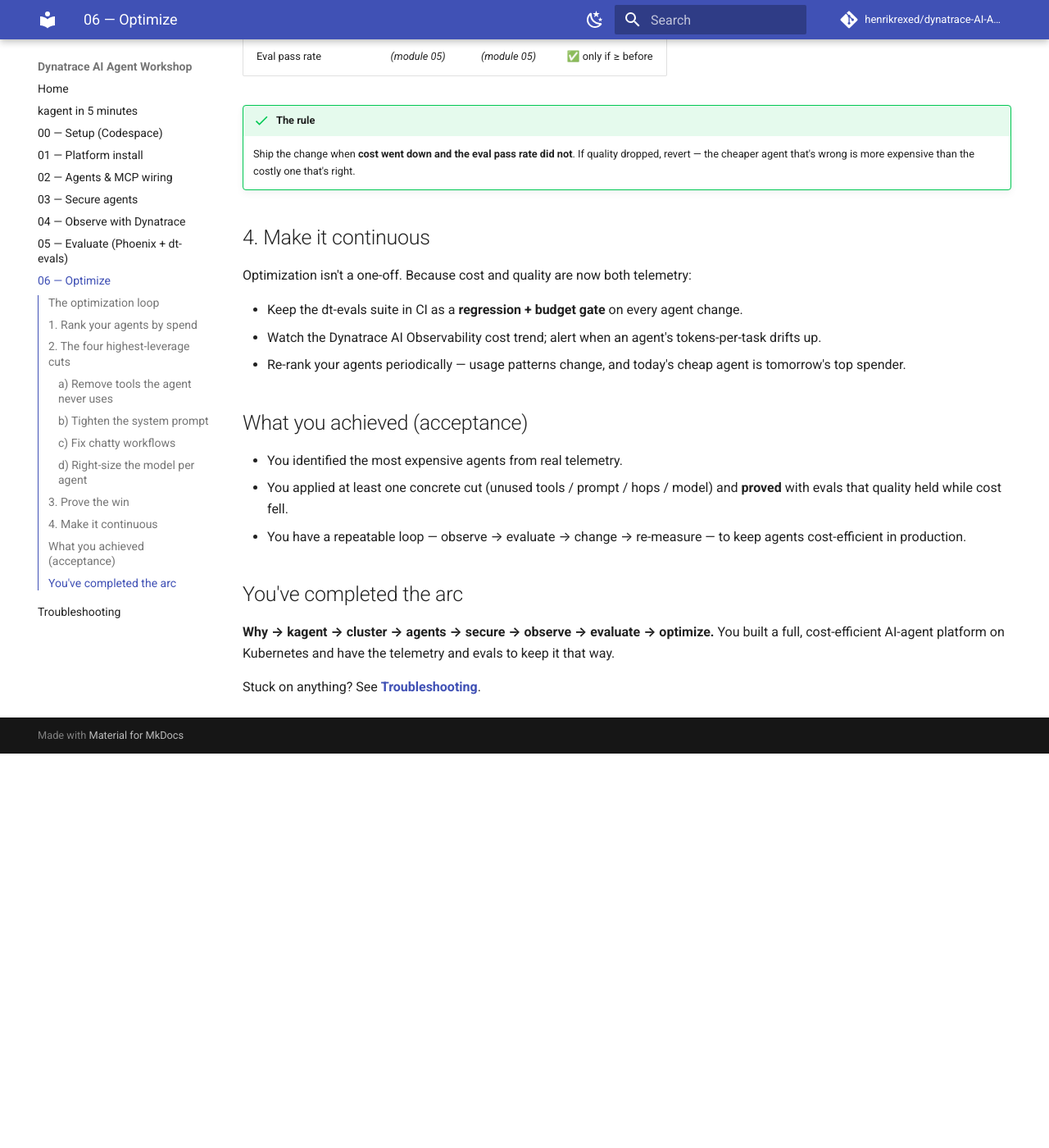
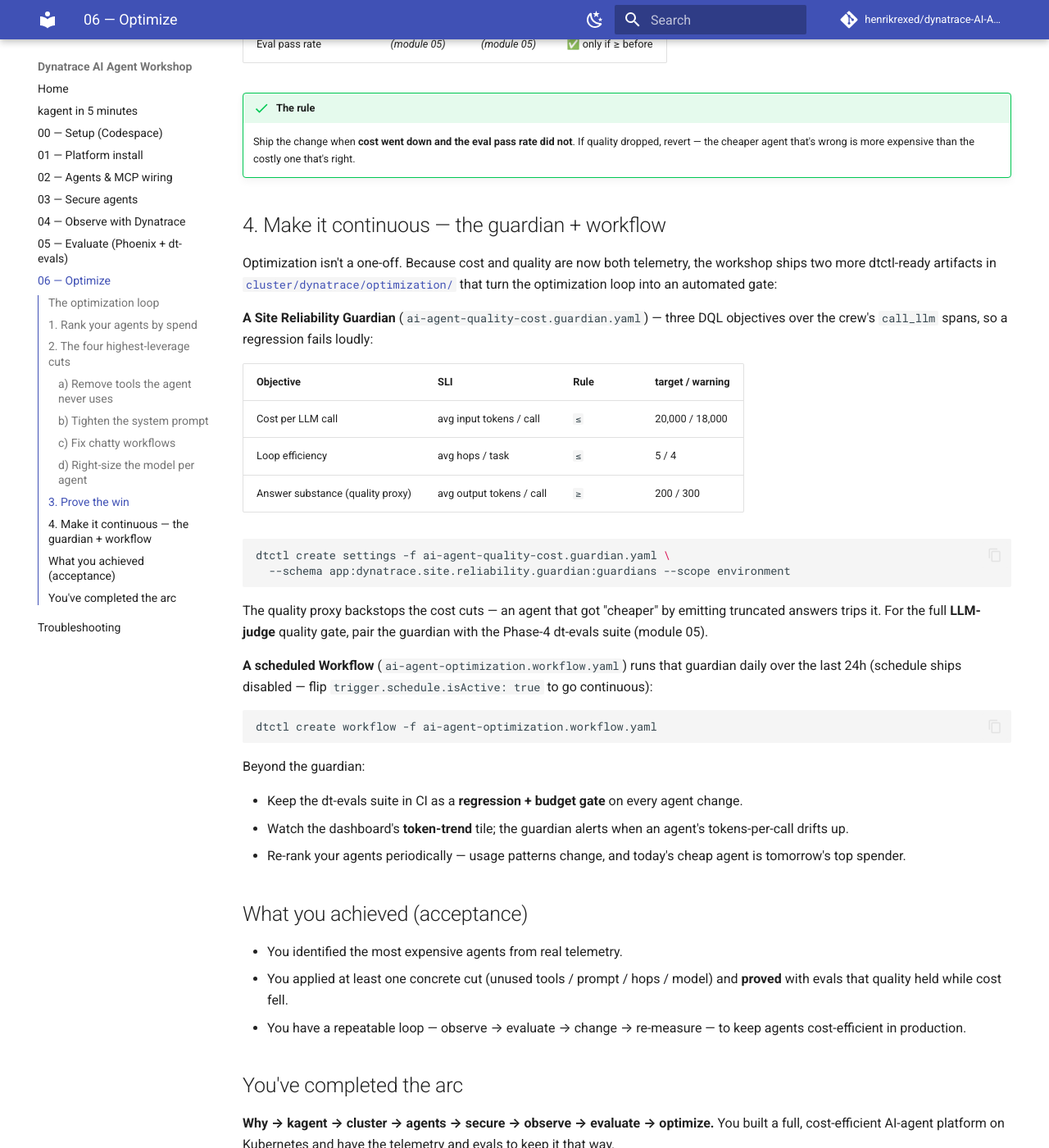
Before and after one commit to dynatrace-wwse/workshop-dynatrace-ai-agents, an MkDocs documentation site: the page built from docs/06-optimize.md, in a window 1280 px wide and 1400 px high, scrolled down 4014 px. Shown: the whole window at 82% size. Built offline with MkDocs 1.6.1 and Material for MkDocs 9.7.7, drawn with Linux system fonts in a browser that asks for light colours; comment, search, counter and statistics services are not loaded; before the commit the page ends 4933 px from its top, so only the background shows below that; some of the changed text lies outside the part shown.

Commit message:
feat(optimize): board feedback — YAML assets + SRG guardian + scheduled workflow
Address  review feedback on PR #9:

1. dtctl-ready YAML — converted the dashboard and notebook from JSON to YAML
   (dtctl apply / dtctl create notebook straight from the repo); dropped the
   JSON copies and the deploy_dashboard.sh (JSON-only) path.
2. Site Reliability Guardian — ai-agent-quality-cost.guardian.yaml: three DQL
   objectives (cost/call <=20k, loops/task <=5, answer-substance >=200) over the
   crew's call_llm spans. The quality proxy backstops cost cuts; pairs with the
   Phase-4 dt-evals LLM-judge gate.
3. Workflow — ai-agent-optimization.workflow.yaml: scheduled daily run of the
   guardian (schedule disabled by default; flip isActive to go continuous).

docs/06-optimize.md §4 now documents the guardian + workflow as the continuous
gate; top tip and deploy commands switched to the YAML/dtctl path. README covers
all four artifacts + reference deployment IDs.

All SLIs/DQL validated against live crew telemetry. Deployed to
oat05854.dev.apps.dynatracelabs.com: guardian de5dde8f-..., workflow 70bebb93-...
(dashboard 70385f20-..., notebook 600cc6ab-... unchanged).

Co-Authored-By: Claude Opus 4.8 <noreply@anthropic.com>

````diff
--- a/docs/06-optimize.md
+++ b/docs/06-optimize.md
@@ -33,10 +33,9 @@ cheap agent that gives wrong answers.
 
     ```bash
     dtctl config use-context <your-tenant>
-    bash <dt-app-dashboards-skill>/scripts/deploy_dashboard.sh \
-      cluster/dynatrace/optimization/ai-agent-optimization.dashboard.json
-    dtctl create notebook \
-      -f cluster/dynatrace/optimization/ai-agent-optimization-before-after.notebook.json
+    cd cluster/dynatrace/optimization
+    dtctl apply -f ai-agent-optimization.dashboard.yaml
+    dtctl create notebook -f ai-agent-optimization-before-after.notebook.yaml
     ```
 
     - **Dashboard** — *AI Agent Optimization*: spend ranking, input:output ratio,
@@ -44,7 +43,8 @@ cheap agent that gives wrong answers.
     - **Notebook** — *AI Agent Optimization — before/after*: the observe → find →
       change → re-measure → keep/revert walkthrough, one runnable DQL cell per step.
 
-    Both live in [`cluster/dynatrace/optimization/`](https://github.com/henrikrexed/dynatrace-AI-Agent-Workshop/tree/main/cluster/dynatrace/optimization) with a README.
+    All four artifacts (dashboard, notebook, guardian, workflow — §4) are
+    dtctl-ready YAML in [`cluster/dynatrace/optimization/`](https://github.com/henrikrexed/dynatrace-AI-Agent-Workshop/tree/main/cluster/dynatrace/optimization) with a README.
 
 ## 1. Rank your agents by spend
 
@@ -203,14 +203,45 @@ Fill the scorecard from those two runs:
     quality dropped, revert — the cheaper agent that's wrong is more expensive
     than the costly one that's right.
 
-## 4. Make it continuous
+## 4. Make it continuous — the guardian + workflow
 
-Optimization isn't a one-off. Because cost and quality are now both telemetry:
+Optimization isn't a one-off. Because cost and quality are now both telemetry,
+the workshop ships two more dtctl-ready artifacts in
+[`cluster/dynatrace/optimization/`](https://github.com/henrikrexed/dynatrace-AI-Agent-Workshop/tree/main/cluster/dynatrace/optimization)
+that turn the optimization loop into an automated gate:
+
+**A Site Reliability Guardian** (`ai-agent-quality-cost.guardian.yaml`) — three
+DQL objectives over the crew's `call_llm` spans, so a regression fails loudly:
+
+| Objective | SLI | Rule | target / warning |
+|-----------|-----|------|------------------|
+| Cost per LLM call | avg input tokens / call | `≤` | 20,000 / 18,000 |
+| Loop efficiency | avg hops / task | `≤` | 5 / 4 |
+| Answer substance (quality proxy) | avg output tokens / call | `≥` | 200 / 300 |
+
+```bash
+dtctl create settings -f ai-agent-quality-cost.guardian.yaml \
+  --schema app:dynatrace.site.reliability.guardian:guardians --scope environment
+```
+
+The quality proxy backstops the cost cuts — an agent that got "cheaper" by
+emitting truncated answers trips it. For the full **LLM-judge** quality gate,
+pair the guardian with the Phase-4 dt-evals suite (module 05).
+
+**A scheduled Workflow** (`ai-agent-optimization.workflow.yaml`) runs that
+guardian daily over the last 24h (schedule ships disabled — flip
+`trigger.schedule.isActive: true` to go continuous):
+
+```bash
+dtctl create workflow -f ai-agent-optimization.workflow.yaml
+```
+
+Beyond the guardian:
 
 - Keep the dt-evals suite in CI as a **regression + budget gate** on every agent
   change.
-- Watch the Dynatrace AI Observability cost trend; alert when an agent's
-  tokens-per-task drifts up.
+- Watch the dashboard's **token-trend** tile; the guardian alerts when an
+  agent's tokens-per-call drifts up.
 - Re-rank your agents periodically — usage patterns change, and today's cheap
   agent is tomorrow's top spender.
 
````
Also changed, not shown: cluster/dynatrace/optimization/README.md (+58 -26 lines), 6 other files.
